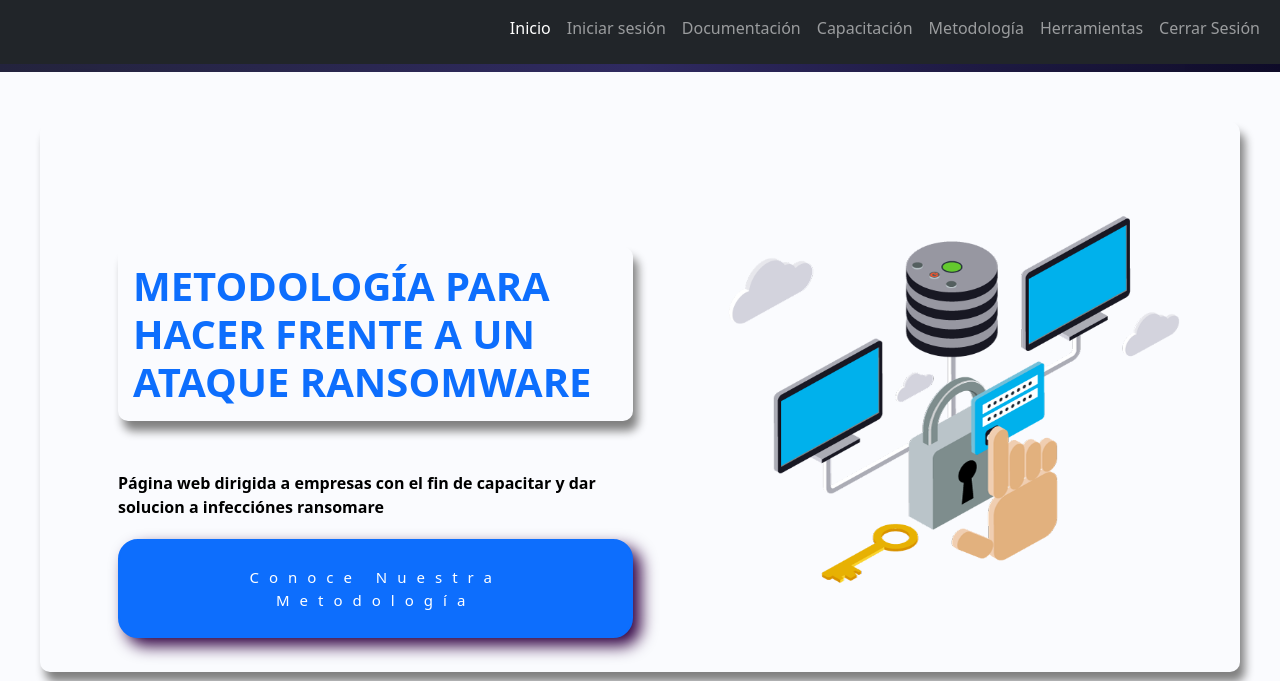
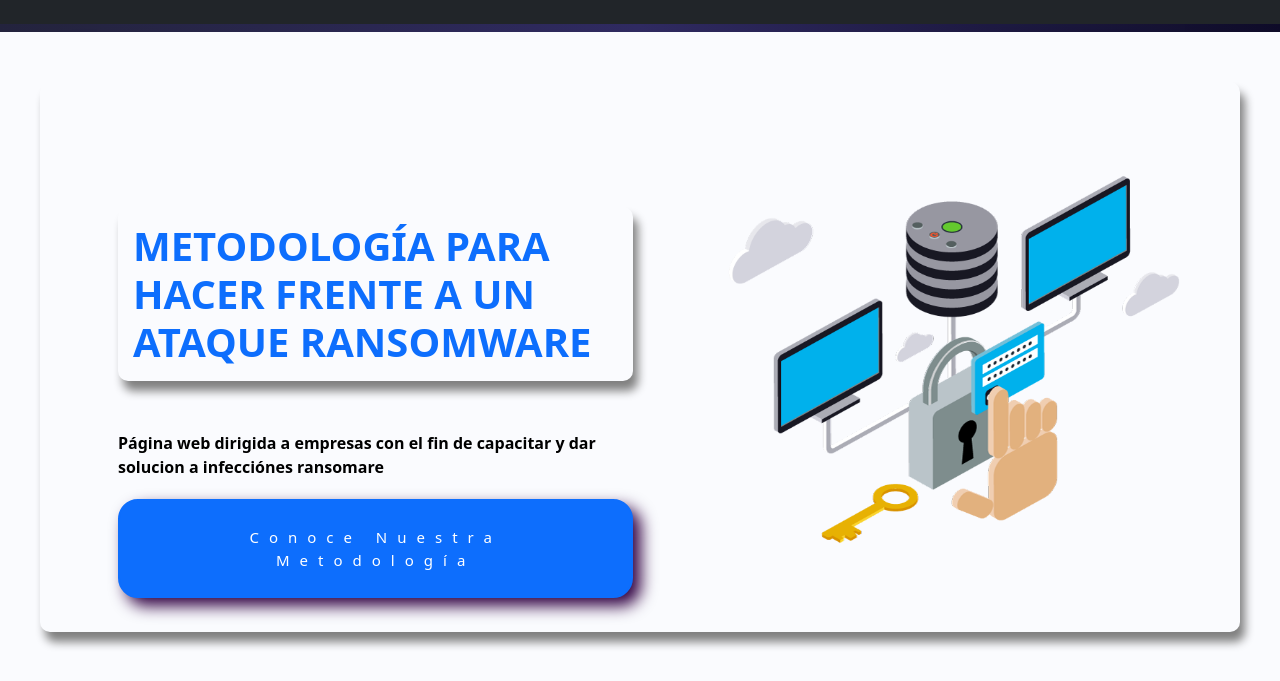
Before and after one commit to davld-R/django-proyecto, a Django app: template azul/templates/azul/feed.html in a window 1280 px wide. Shown: the top 681 px of the page. Run offline with Django 3.2, Linux system fonts and the light colour scheme; the template is opened without the code that fills it, so the values that code supplies are empty.

Commit message:
se coloco login al feed

```diff
--- a/azul/templates/azul/feed.html
+++ b/azul/templates/azul/feed.html
@@ -21,12 +21,11 @@
   </head>
   <body class="cuerpo">
     <!--! Este Código es la barra de navegación -->
-
     <header class="main-head">
       <nav class="navbar navbar-expand-lg navbar-dark bg-dark mb-2 pb-3">
-
+        {% if request.user.is_authenticated %}
         <div class="container-fluid">
-          <a class="navbar-brand"></a>
+          <a class="navbar-brand">Bienvenido/a {{ user.username }}</a>
           <button
             class="navbar-toggler"
             type="button"
@@ -41,21 +40,17 @@
           <div class="collapse navbar-collapse" id="navbarNav">
             <ul class="navbar-nav ms-auto">
               <li class="nav-item">
-                <a
-                  class="nav-link active"
-                  aria-current="page"
-                  href="{% url 'feed' %}"
+                <a class="nav-link" aria-current="page" href="{% url 'feed' %}"
                   >Inicio</a
                 >
-              </li>
-              <li class="nav-item">
-                <a class="nav-link" href="#">Iniciar sesión</a>
               </li>
               <li class="nav-item">
                 <a class="nav-link" href="{% url 'method' %}">Documentación</a>
               </li>
               <li class="nav-item">
-                <a class="nav-link" href="{% url 'train' %}">Capacitación</a>
+                <a class="nav-link active" href="{% url 'train' %}"
+                  >Capacitación</a
+                >
               </li>
               <li class="nav-item">
                 <a class="nav-link" href="{% url 'step1' %}">Metodología</a>
@@ -71,7 +66,7 @@
             </ul>
           </div>
         </div>
-
+        {% else %} {% endif %}
       </nav>
     </header>
 
--- a/proyecto5/settings.py
+++ b/proyecto5/settings.py
@@ -159,7 +159,7 @@ MEDIA_ROOT = os.path.join(BASE_DIR, 'media')
 LOGIN_REDIRECT_URL = reverse_lazy('feed')
 
 # Cerrar Sesión
-LOGOUT_REDIRECT_URL = 'feed'
+LOGOUT_REDIRECT_URL = 'principal'
 
 # Recuperar contraseña del usuario por email
 if DEBUG:
```
Also changed, not shown: azul/templates/azul/principal.html (+8 -0 lines).
